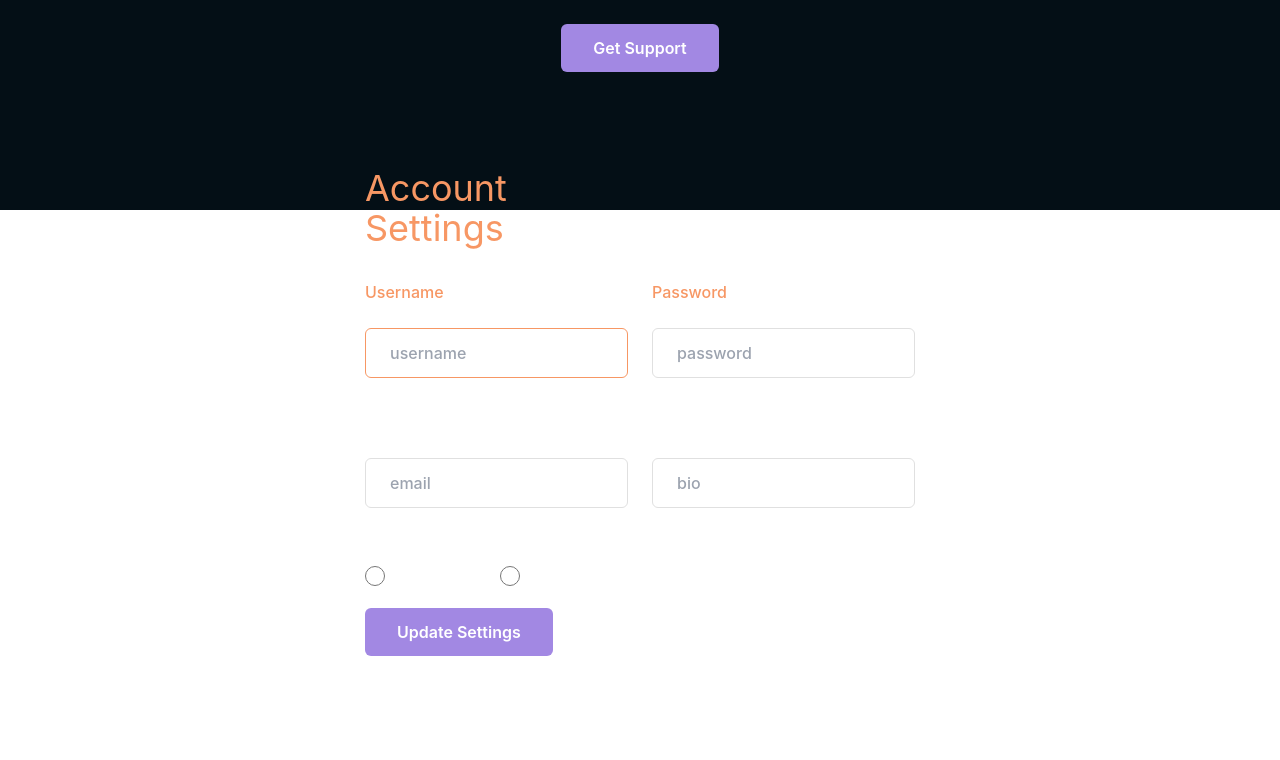
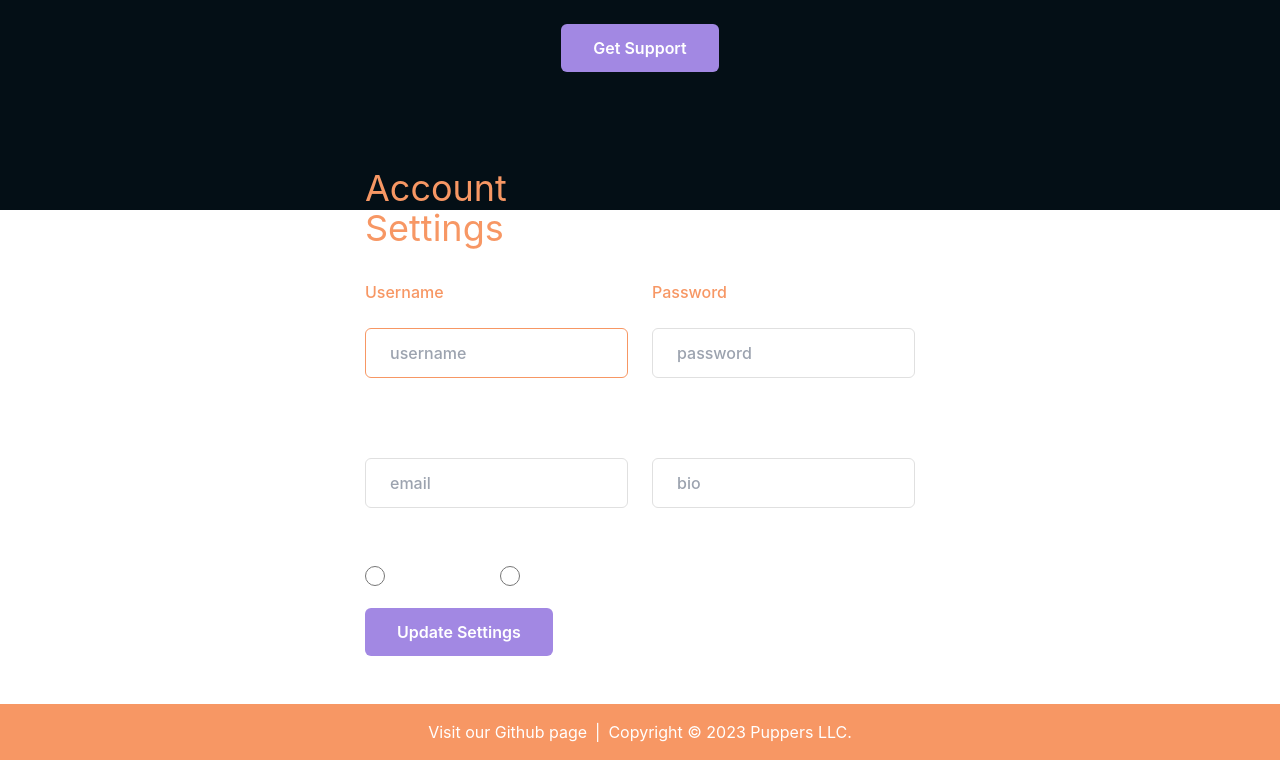
Before and after one commit to The-Pupperz/The-Pupperz, a React (Create React App) app in the folder client/: page / in a window 1280 px wide. Shown: the part 590-1350 px from the top of the page. Built offline with nearby package versions, Linux system fonts and the light colour scheme.

Commit message:
changed footer to be at the bottom of the pages

```diff
--- a/client/src/components/Footer.jsx
+++ b/client/src/components/Footer.jsx
@@ -2,7 +2,7 @@ import React from "react";
 
 const Footer = () => {
   return (
-    <footer className="bg-#F79764 text-white py-4">
+    <footer className="bg-[#F79764] text-white py-4 bottom-0 w-full">
       <div className="container mx-auto">
         <p className="text-center">
           <a
```
